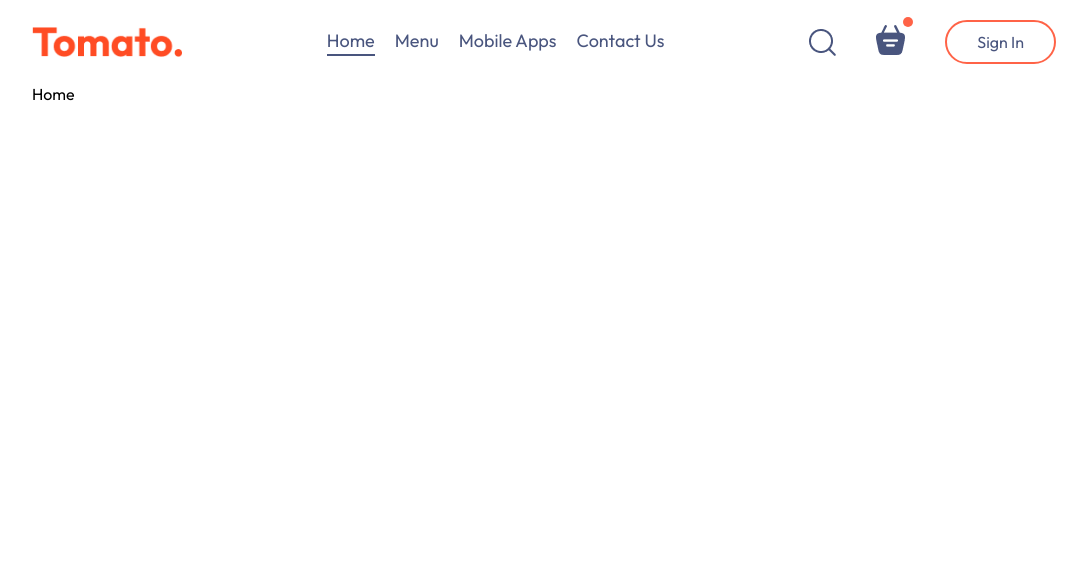
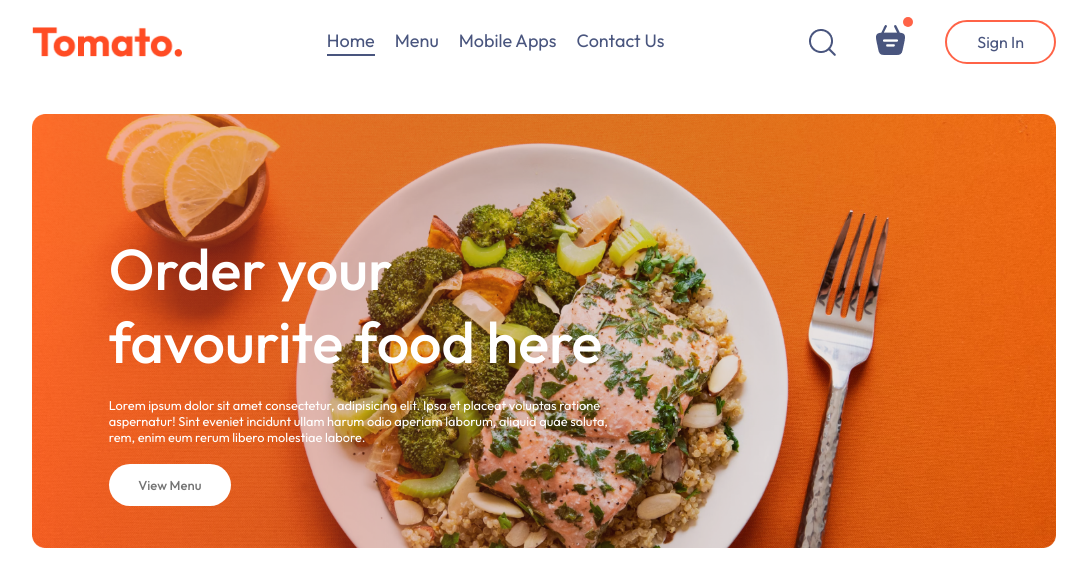
Before and after one commit to durpintm/food-delivery-app, a React (Vite) app in the folder frontend/: page / in a window 1280 px wide. Shown: the top 586 px of the page, without its empty margins (96-1183 px from the left). Built offline with nearby package versions, Linux system fonts and the light colour scheme.

Commit message:
Header component

```diff
--- /dev/null
+++ b/frontend/src/components/Header/Header.css
@@ -0,0 +1,41 @@
+.header {
+  height: 34vw;
+  margin: 30px auto;
+  background: url("/header_img.png") no-repeat;
+  background-size: contain;
+  position: relative;
+}
+
+.header-contents {
+  position: absolute;
+  display: flex;
+  flex-direction: column;
+  align-items: start;
+  gap: 1.5vw;
+  max-width: 50%;
+  bottom: 10%;
+  left: 6vw;
+  animation: fadeIn 3s;
+}
+
+.header-contents h2 {
+  font-weight: 500;
+  color: white;
+  font-size: max(4.5vw, 22px);
+}
+
+.header-contents p {
+  color: white;
+  font-size: 1vw;
+}
+
+.header-contents button {
+  border: none;
+  color: #747474;
+  font-weight: 500;
+  padding: 1vw 2.3vw;
+  background-color: white;
+  font-size: max(1vw, 13px);
+  border-radius: 50px;
+  cursor: pointer;
+}
--- /dev/null
+++ b/frontend/src/components/Header/Header.jsx
@@ -0,0 +1,20 @@
+import "./Header.css";
+
+const Header = () => {
+  return (
+    <div className="header">
+      <div className="header-contents">
+        <h2>Order your favourite food here</h2>
+        <p>
+          Lorem ipsum dolor sit amet consectetur, adipisicing elit. Ipsa et
+          placeat voluptas ratione aspernatur! Sint eveniet incidunt ullam harum
+          odio aperiam laborum, aliquid quae soluta, rem, enim eum rerum libero
+          molestiae labore.
+        </p>
+        <button>View Menu</button>
+      </div>
+    </div>
+  );
+};
+
+export default Header;
--- a/frontend/src/index.css
+++ b/frontend/src/index.css
@@ -20,3 +20,12 @@
   width: 80%;
   margin: auto;
 }
+
+@keyframes fadeIn {
+  0% {
+    opacity: 0;
+  }
+  100% {
+    opacity: 1;
+  }
+}
--- a/frontend/src/pages/Home/Home.jsx
+++ b/frontend/src/pages/Home/Home.jsx
@@ -1,7 +1,12 @@
 import "./Home.css";
+import Header from "../../components/Header/Header";
 
 const Home = () => {
-  return <div>Home</div>;
+  return (
+    <div>
+      <Header />
+    </div>
+  );
 };
 
 export default Home;
```
Also changed, not shown: frontend/public/header_img.png (added).
